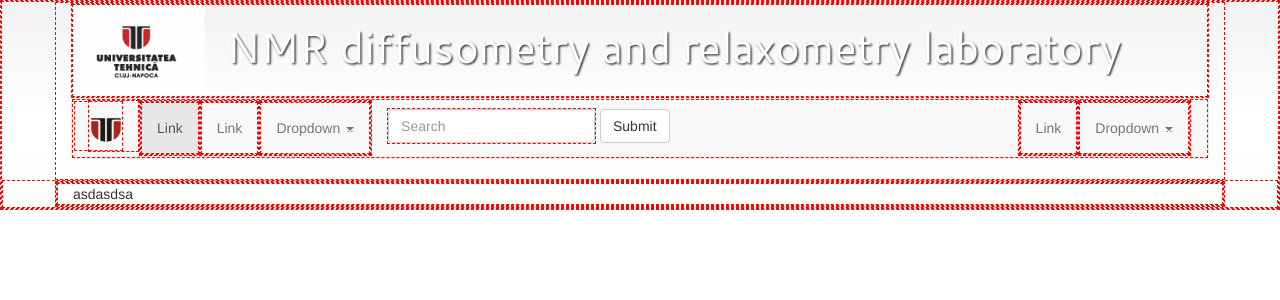
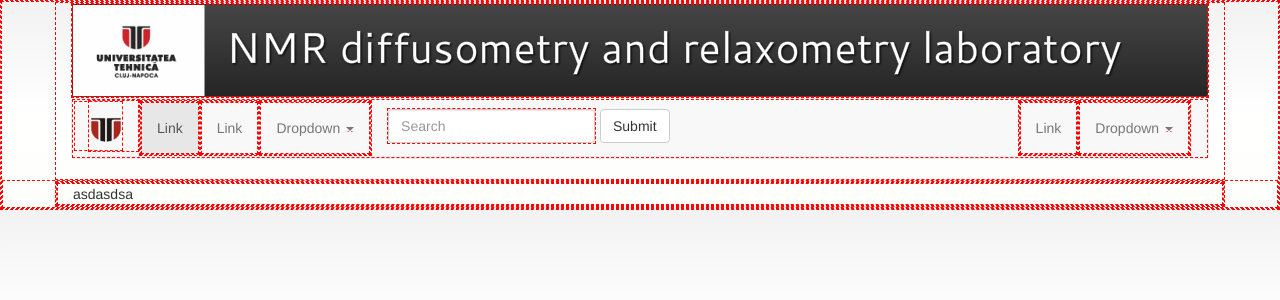
Before and after one commit to AndiBede/andibede.github.io, a Jekyll site: the page built from index.html, in a window 1280 px wide. Shown: the top 300 px of the page. Built offline with Jekyll 4.4.1, drawn with Linux system fonts in a browser that asks for light colours; nearby versions of some CDN libraries.

Commit message:
gradient

```diff
--- a/_includes/body.html
+++ b/_includes/body.html
@@ -1,5 +1,4 @@
 <!-- Intro Section -->
-<body>
     <section>
         <div class="container">
             <div class="row">
@@ -9,4 +8,3 @@
             </div>
         </div>
     </section>
-</body>
--- a/_includes/footer.html
+++ b/_includes/footer.html
@@ -1,3 +1,4 @@
+</body>
 <!-- jQuery -->
 <script src="https://cdnjs.cloudflare.com/ajax/libs/jquery/3.0.0-alpha1/jquery.min.js"></script>
 
--- a/css/style.css
+++ b/css/style.css
@@ -3,9 +3,26 @@
 }
 
 body {
+    height: 100%;
+    min-height: 100%;
+    background-repeat: no-repeat;
+    background: #f2f2f2;
+    background: -moz-linear-gradient(top,  #f2f2f2 0%, #ffffff 54%, #fefffb 100%);
+    background: -webkit-gradient(linear, left top, left bottom, color-stop(0%,#f2f2f2), color-stop(54%,#ffffff), color-stop(100%,#fefffb));
+    background: -webkit-linear-gradient(top,  #f2f2f2 0%,#ffffff 54%,#fefffb 100%);
+    background: -o-linear-gradient(top,  #f2f2f2 0%,#ffffff 54%,#fefffb 100%);
+    background: -ms-linear-gradient(top,  #f2f2f2 0%,#ffffff 54%,#fefffb 100%);
+    background: linear-gradient(to bottom,  #f2f2f2 0%,#ffffff 54%,#fefffb 100%);
+    filter: progid:DXImageTransform.Microsoft.gradient( startColorstr='#f2f2f2', endColorstr='#fefffb',GradientType=0 );
+}
 
-    background:
-        -webkit-gradient(linear, left top, left bottom, color-stop(0%,#f2f2f2), color-stop(54%,#ffffff), color-stop(100%,#fefffb)),
-        -webkit-linear-gradient(top, #f2f2f2 0%,#ffffff 54%,#fefffb 100%); /* Chrome10+,Safari5.1+ */
-    background-repeat: no-repeat;
+.banner {
+    background: #454545;
+    background: -moz-linear-gradient(top, #454545 0%, #252525 100%);
+    background: -webkit-gradient(linear, left top, left bottom, color-stop(0%,#454545), color-stop(100%,#252525));
+    background: -webkit-linear-gradient(top, #454545 0%,#252525 100%);
+    background: -o-linear-gradient(top, #454545 0%,#252525 100%);
+    background: -ms-linear-gradient(top, #454545 0%,#252525 100%);
+    background: linear-gradient(to bottom, #454545 0%,#252525 100%);
+    filter: progid:DXImageTransform.Microsoft.gradient( startColorstr='#454545', endColorstr='#252525',GradientType=0 );
 }
```
